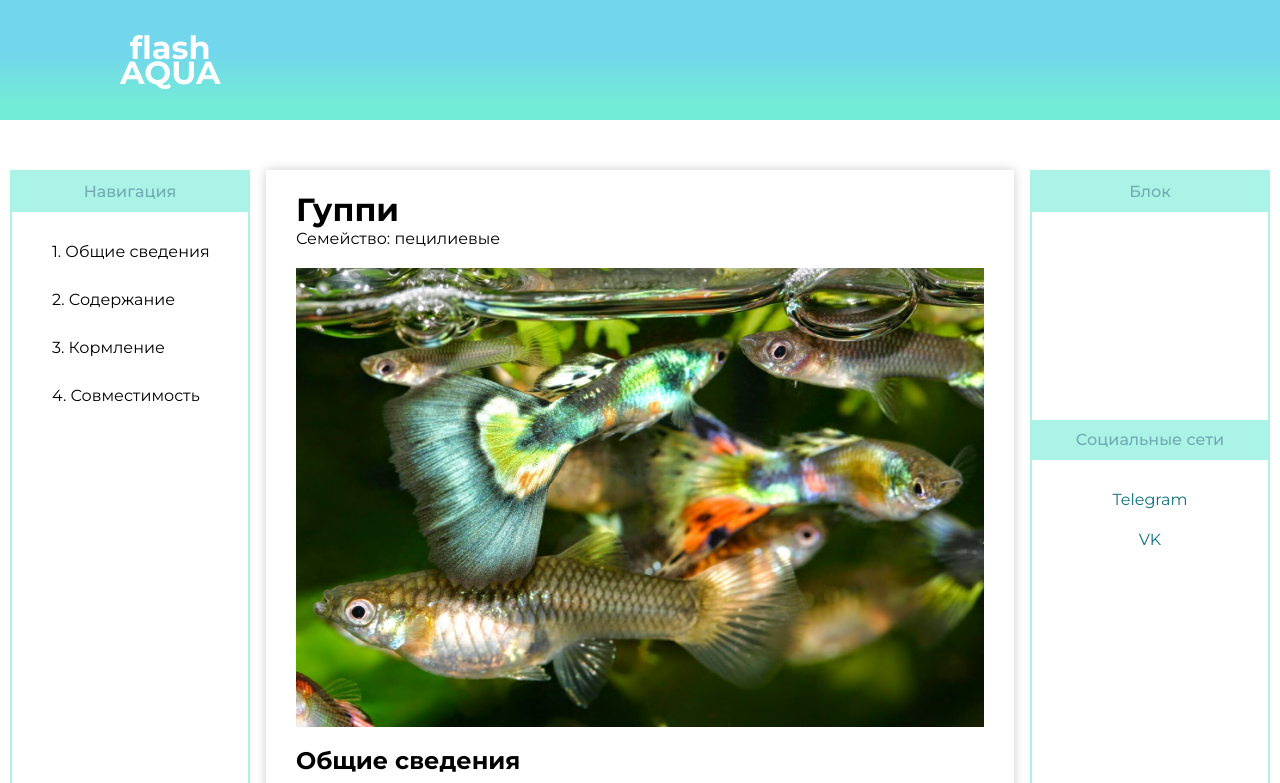
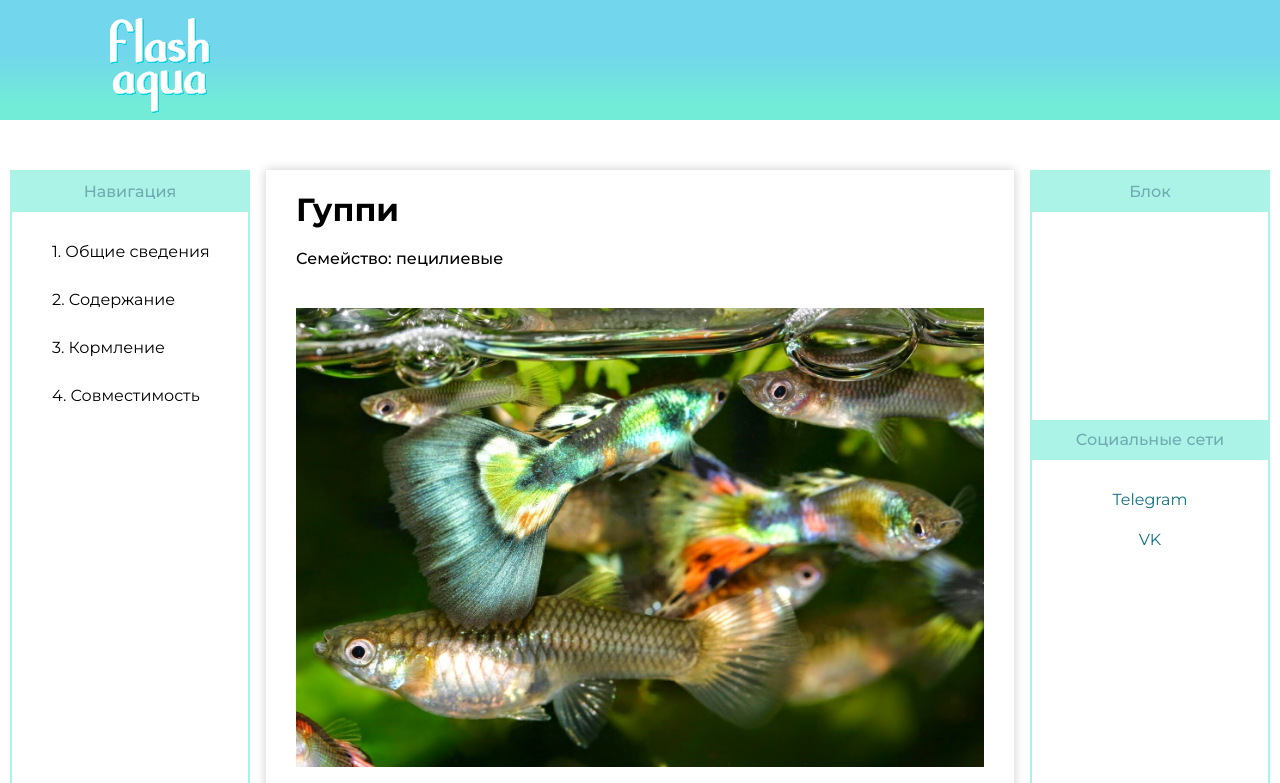
Before and after one commit to Romanov2023/flashaqua, a plain HTML site: page pages/guppy.html in a window 1280 px wide. Shown: the top 783 px of the page. Drawn offline with Linux system fonts and the light colour scheme.

Commit message:
добавлен авторский логотип-ссылка, доработана стилизация статьи

```diff
--- a/main.css
+++ b/main.css
@@ -29,11 +29,11 @@ body {
 	align-items: center;
 	justify-content: space-between;
 }
-.anti-logo {
-	color: var(--font-color-footer);
-	text-align: center;
-	line-height: 25px;
-	margin-left: 110px;
+.logo {
+	width: 100px;
+	height: auto;
+	margin-top: 15px;
+	margin-left: 100px;
 }
 /*Здесь нужно добавить декоративный элемент для заполнения пространства, чтобы не было пустоты!*/
 
--- a/pages/guppy.html
+++ b/pages/guppy.html
@@ -13,7 +13,8 @@
 <body>
 	<header>
 		<div class="wrapper site-header__wrapper">
-			<h1 class="anti-logo">flash<br>AQUA</h1>
+
+			<a href="/index.html"><img class="logo" src="/images/logo.svg"></a>
 
 			<button class="btn-in">Вход</button>
 			<button class="btn-reg">Регистрация</button>
@@ -47,7 +48,7 @@
 			<div class="wrapper">
 				<div class="article">
 				<h1>Гуппи</h1>
-				<p>Семейство: пецилиевые</p>
+				<p class="p__marker">Семейство: пецилиевые</p>
 				<img class="img-t" src="/images/item1.jpg" alt="">
 
 				<h2 id="section1">Общие сведения</h2>
@@ -79,12 +80,12 @@
 						Самки в аквариуме могут достигать 6 см, они крупнее и толще. Самцы немного мельче и достигают размера 3-4 см.
 					</p>
 					<!--Добавляем изображения через тег img, div растягивает по всему экрану и слетает верстка.-->
-					<img class="img-divider" src="/images/guppy1.jpg" alt="гуппи">
+
 					<h3>Окрас рыбок</h3>
 					<p class="text">
 						Природный окрас особей гуппи — серый, с небольшими пятнами на хвосте. Такой окрас помогает прятаться от хищников. А вот разноцветные окраски гуппи выведены селекционерами.
 					</p>
-
+					<img class="img-divider" src="/images/guppy1.jpg" alt="гуппи">
 					<p class="text">
 						По красоте самцы превосходят самок, так как они имеют большое разнообразие окрасов, разноцветные пятнышки на теле и различные формы плавников. Самки же довольствуются скромным сероватым окрасом и слабо окрашенным полупрозрачным или прозрачным хвостом.
 					</p>
@@ -102,12 +103,12 @@
 
 
 					<h2 id="section2">Содержание в аквариуме</h2>
-					<img class="img-divider" src="/images/guppy2.jpg" alt="гуппи">
+
 						<h3>Объем аквариума</h3>
 						<p class="text">
 							Оптимальный объем аквариума для стайки гуппи из 10 штук — 50 литров. Важно учитывать, что объем также расходуется на грунт, натуральный декор и оборудование. Чем больше аквариум тем лучше, так как в нем легче поддерживать биологическое равновесие. Оно в свою очередь влияет на выживаемость рыбок и других жителей аквариума.
 						</p>
-
+						<img class="img-divider" src="/images/guppy2.jpg" alt="гуппи">
 						<p class="text">
 							Если же хочется создать в своем аквариуме целый подводный мир, то объем аквариума может начинаться от 70-100 литров. Максимальный объем для удобства наблюдения за рыбками — до 250 литров.
 						</p>
@@ -132,10 +133,10 @@
 
 						<h3>Параметры воды</h3>
 						<p class="text">
-							Основные параметры воды для содержания гуппи
-							t° = 22-27
-							pH = 6,5-7,0
-							GH° = 5-25
+							Основные параметры воды для содержания гуппи:<br>
+							t° = 22-27<br>
+							pH = 6,5-7,0<br>
+							GH° = 5-25<br>
 						</p>
 
 						<h3>Подмены воды</h3>
@@ -145,18 +146,18 @@
 						</p>
 
 						<h3>Фильтрация</h3>
-						<img class="img-divider" src="/images/guppy3.jpg" alt="гуппи">
+
 
 						<p class="text">
 							Фильтр для аквариума лучше всегда выбирать с запасом, для лучшей механической очистки. Это поможет избежать проблем в перспективе. Фильтры бывают двух видов: внешние и внутренние. Принцип выбора — один на всех. С внешним фильтром меньше манипуляций. Его особенность это стоимость и размеры, помимо аквариума необходима тумба, в которой этот фильтр будет располагаться. Внутренний фильтр стоит меньше, его легко устанавливать в сам аквариум и сделать это хочется порой эстетично. Манипуляций с внутренним нужно производить больше, так как из-за размеров губки загрязняется он быстрее.</p>
+							<img class="img-divider" src="/images/guppy3.jpg" alt="гуппи">
 
-							<div class="border">
-								<p><i>Для сохранения красивых плавников гуппи необходимо обеспечить качественную фильтрацию и аэрацию.</i></p>
-							</div>
 
 							<p class="text">Существует также аэрлифтный фильтр, который подключается к помпе, но его не рекомендуется использовать как основной источник фильтрация для больших аквариумов с гуппи. Применяется он в креветочниках, где присутствует небольшое количество рыбок, акариумах для петушков и отсадниках для мальков.
 						</p>
-
+						<div class="border">
+							<p><i>Для сохранения красивых плавников гуппи необходимо обеспечить качественную фильтрацию и аэрацию.</i></p>
+						</div>
 						<h3>Аэрация</h3>
 						<p class="text">
 							Фильтр тоже аэрирует воду, однако его мощности не хватает, если в аквариуме будет среднее и большое количество гуппи. Если сказать прямо, то аэрации от внутреннего фильтра хватает только при минимальном количестве рыб. Поэтому самым правильным решением в аквариуме с гуппи будет установка дополняющей аэрации. Дополняющая — в этом случае не дополнительная, потому как она обязательная, как и аэрация. Аэрация насыщает воду кислородом, что положительно сказывается на здоровье и внешнем виде рыбок. Если не устанавливать аэрацию, то риск возникновения болезней возрастает. Также, при недостаточной аэрации, у рыбок появляется кислородное голодание, они становятся вялыми и их активность падает. Длительное кислородное голодание может привести к гибели рыб.
@@ -164,11 +165,10 @@
 
 
 					<h2 id="section3">Кормление</h2>
-					<img class="img-divider" src="/images/guppy4.jpg" alt="гуппи">
-					<h3>Чем кормить рыбок</h3>
 					<p class="text">
 						Рацион рыбок должен состоять из сухих и замороженных кормов. Идеально подойдут мелкие хлопья и гранулы. Из замороженных кормов подойдет: мелкий мотыль, циклоп, дафния, артемия. Основной принцип при выборе корма для рыбок — подходящий размер.
 					</p>
+					<img class="img-divider" src="/images/guppy4.jpg" alt="гуппи">
 					<h3>Норма кормления</h3>
 					<p class="text">
 						“Золотым правилом” кормления рыбок считается поедание корма рыбками за 5 минут. Если говорить о сухом корме, то это действительно работает, за это время корм не растворится и не распространится по аквариуму. Если говорить о замороженном и другом корме, то процесс может занять больше времени.
@@ -208,7 +208,12 @@
 						<p class="text">
 							С гуппи лучшими соседями из ракообразных будут креветки. Прекрасно подойдут креветки: Вишни или представители рода Неокаридин, веерные креветки-фильтраторы и Амано. Если хотите ракообразных, то креветки — оптимальный вариант для гуппи.
 						</p>
-
+						<!--Пока закомментируем, размерами управлять?
+							<picture>
+							<source srcset="/images/amanowebp.webp" type="image/webp" sizes="200px, 150px">
+							<img src="/images/krevetka-amano_5 (1).jpg" alt="">
+						</picture>-->
+						<img class="img-t" src="/images/krevetka-amano_5 (1).jpg" alt="Креветки Амано">
 						<p class="text">
 							С раками гуппи лучше не содержать, так как они могут не только пощипать красивые плавники рыбок, но и с удовольствием пообедают своими соседями. Причем размер рака не играет большой роли, небольшие рачки готовы часами сторожить рыбок, которые больше них.
 						</p>
--- a/pages/style.css
+++ b/pages/style.css
@@ -29,11 +29,11 @@ body {
 	align-items: center;
 	justify-content: space-between;
 }
-.anti-logo {
-	color: var(--font-color-footer);
-	text-align: center;
-	line-height: 25px;
-	margin-left: 110px;
+.logo {
+	width: 100px;
+	height: auto;
+	margin-top: 15px;
+	margin-left: 100px;
 }
 /*Здесь нужно добавить декоративный элемент для заполнения пространства, чтобы не было пустоты!*/
 
@@ -78,12 +78,19 @@ body {
 padding: 20px 10px;
 }
 /*Стилизация текстов с градацией*/
+h1 {
+	margin-bottom: 10px;
+}
 h2 {
 	margin: 15px auto;
 }
 h3 {
 	margin-top: 1rem;
-	margin-bottom: 1rem;
+	margin-bottom: 20px;
+}
+.p__marker {
+	font-weight: 500;
+	margin: 20px auto;
 }
 .text {
 	font-size: 17px;
@@ -93,9 +100,9 @@ h3 {
 }
 /*Визульный разделитель*/
 .border {
-	border:#72ECD6 solid 2px;
-	padding: 10px 10px;
 	font-size: 19px;
+	border-left:#72ECD6 solid 2px;
+	padding: 10px 30px;
 	margin: 20px 0px;
 }
 /*Можно добавить индикатор прочтения статьи*/
```
Also changed, not shown: index.html (+1 -2 lines), images/amanowebp.webp (added), images/krevetka-amano_5 (1).jpg (added), images/logo.svg (added), 1 other file.
